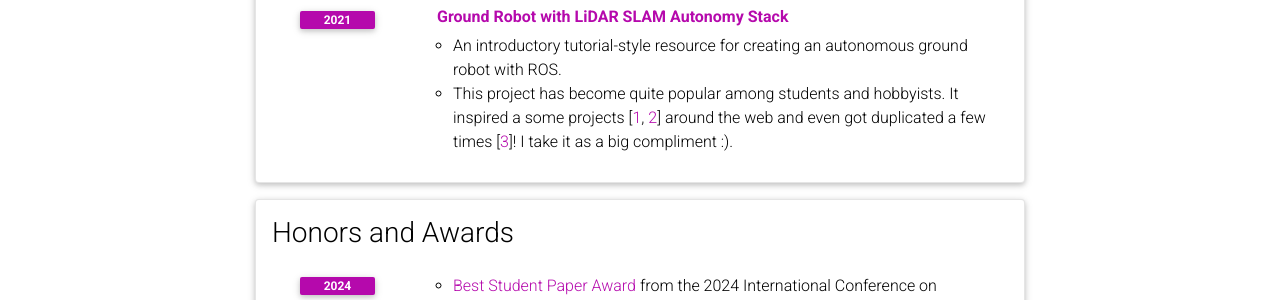
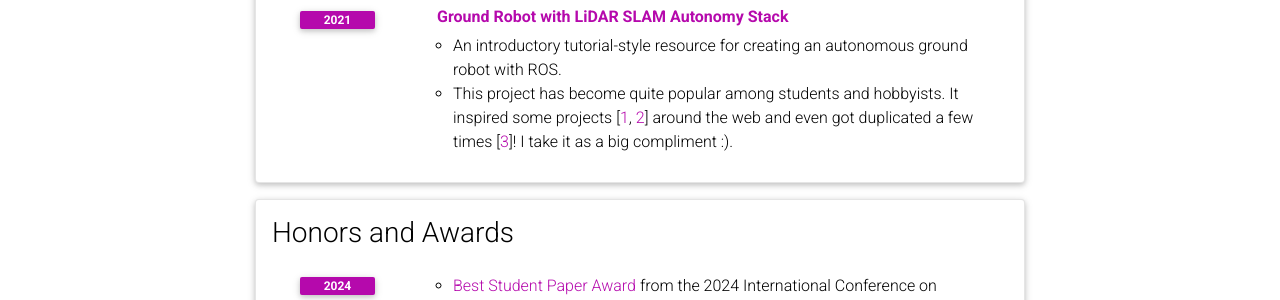
Before and after one commit to yoraish/yoraish.github.io, a Jekyll site: the page built from _pages/cv.md, in a window 1280 px wide and 900 px high, scrolled down 1304 px. Shown: the part 315-615 px from the top of the window. Built offline with Jekyll 4.4.1, drawn with Linux system fonts in a browser that asks for light colours; comment, search, counter and statistics services are not loaded; a style sheet for code colours, icons or effects is not loaded.

Commit message:
fix(cv): typo.

```diff
--- a/_data/cv.yml
+++ b/_data/cv.yml
@@ -74,7 +74,7 @@
       year: 2021
       description:
       - An introductory tutorial-style resource for creating an autonomous ground robot with ROS.
-      - This project has become quite popular among students and hobbyists. It inspired a some projects [<a href="https://github.com/YoungKippur/NotNameBot">1</a>, <a href="https://www.hackster.io/361126/autonomous-uv-robot-with-slam-215203">2</a>] around the web and even got duplicated a few times [<a href="https://hackaday.io/project/180015/instructions">3</a>]! I take it as a big compliment :).
+      - This project has become quite popular among students and hobbyists. It inspired some projects [<a href="https://github.com/YoungKippur/NotNameBot">1</a>, <a href="https://www.hackster.io/361126/autonomous-uv-robot-with-slam-215203">2</a>] around the web and even got duplicated a few times [<a href="https://hackaday.io/project/180015/instructions">3</a>]! I take it as a big compliment :).
 
 - title: Honors and Awards
   type: time_table
```
